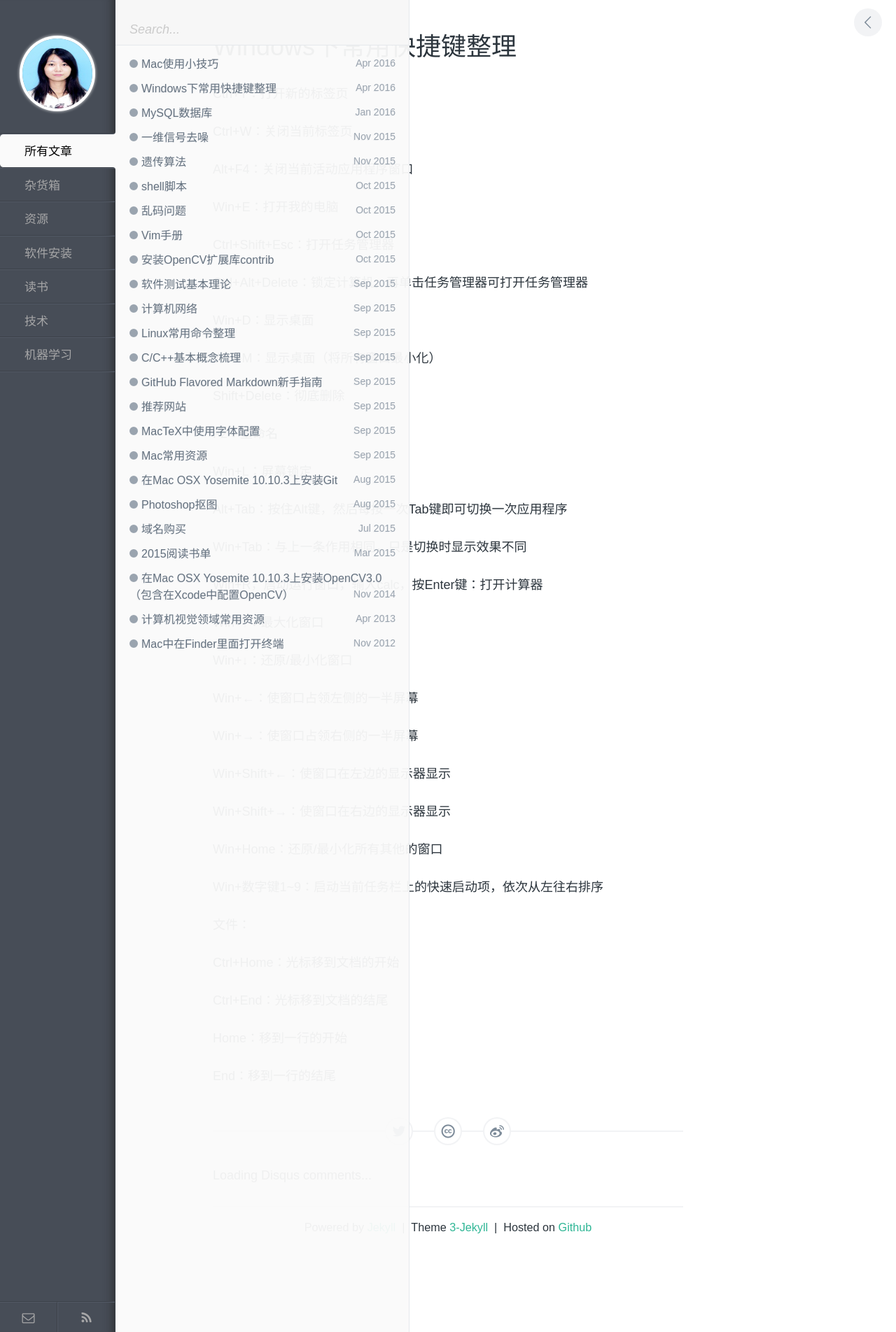
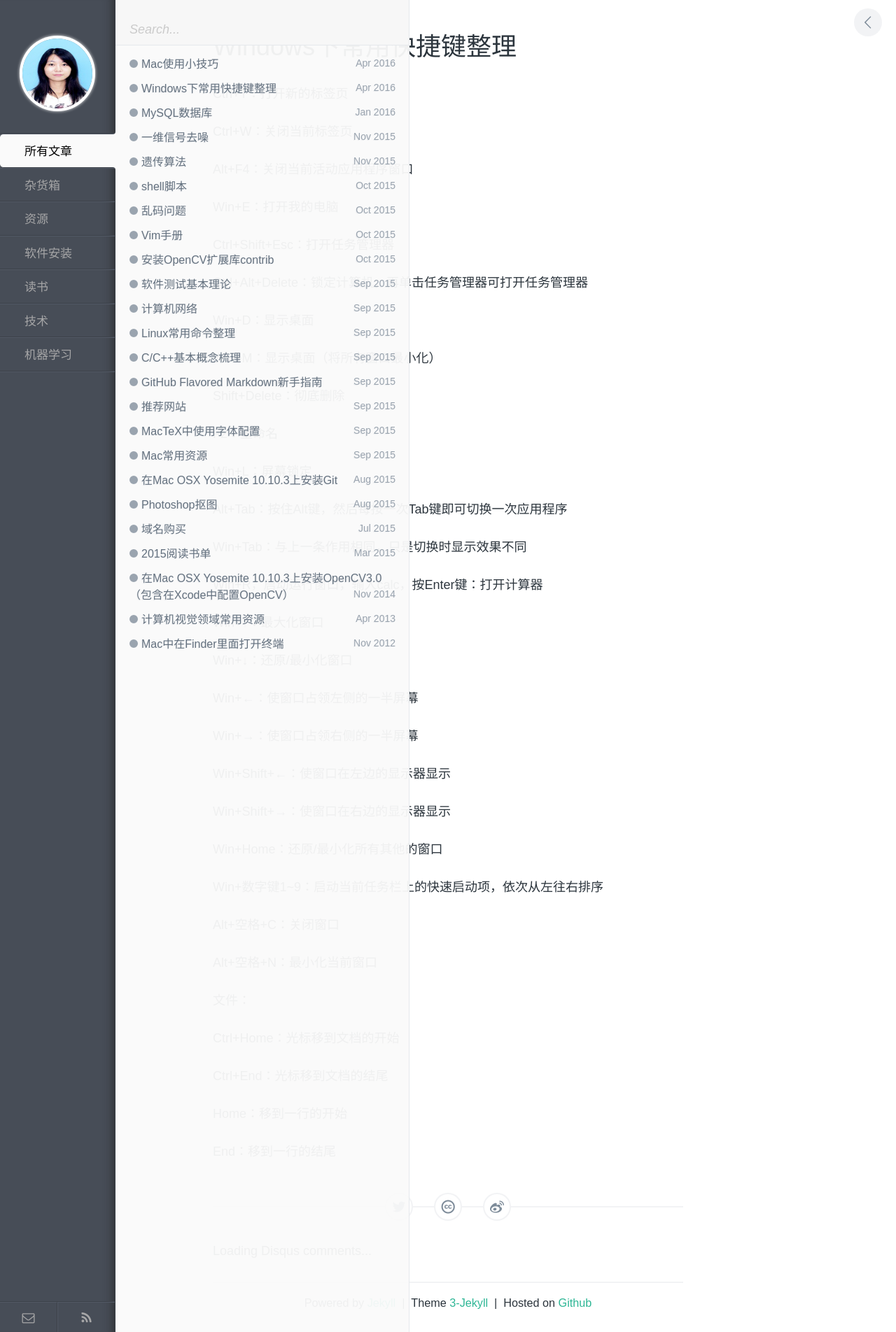
Before and after one commit to zhuyafei/zhuyafei.github.io, a Jekyll site: the page built from _posts/tech/2016-04-13-WindowsShortcuts.md, in a window 1280 px wide. Shown: the whole page at 70% size. Built offline with Jekyll 4.4.1, drawn with Linux system fonts in a browser that asks for light colours; comment, search, counter and statistics services are not loaded.

Commit message:
Modify 2016-04-13-WindowsShortcuts.md

```diff
--- a/_posts/tech/2016-04-13-WindowsShortcuts.md
+++ b/_posts/tech/2016-04-13-WindowsShortcuts.md
@@ -48,6 +48,10 @@
 
 Win+数字键1~9：启动当前任务栏上的快速启动项，依次从左往右排序
 
+Alt+空格+C：关闭窗口
+
+Alt+空格+N：最小化当前窗口
+
 文件：
 
 Ctrl+Home：光标移到文档的开始
```
